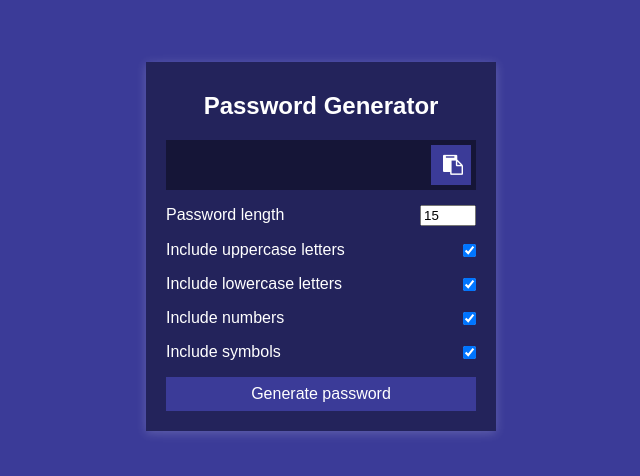
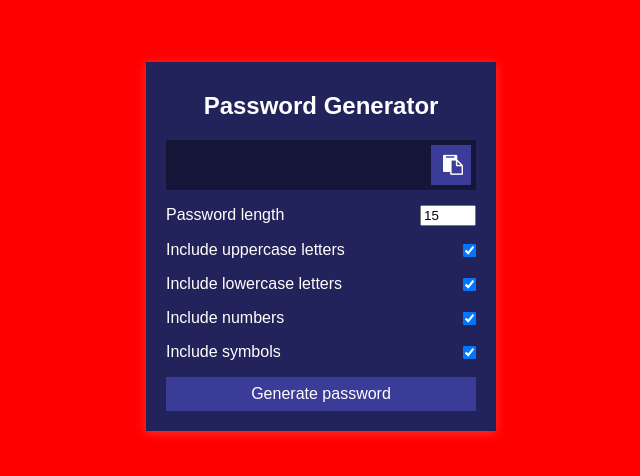
Before and after one commit to NidhiRawal2001/Password_Genrater, a plain HTML site: page index.html in a window 1280 px wide. Shown: the part 162-638 px from the top of the page, without its empty margins (319-959 px from the left). Drawn offline with Linux system fonts and the light colour scheme; a web font is replaced by a local one.

Commit message:
bgcolorchange

```diff
--- a/memory.css
+++ b/memory.css
@@ -5,7 +5,7 @@
 }
 
 body {
-	background-color: #3B3B98;
+	background-color: red;
 	color: #fff;
 	display: flex;
 	font-family: 'Muli', sans-serif;
```
